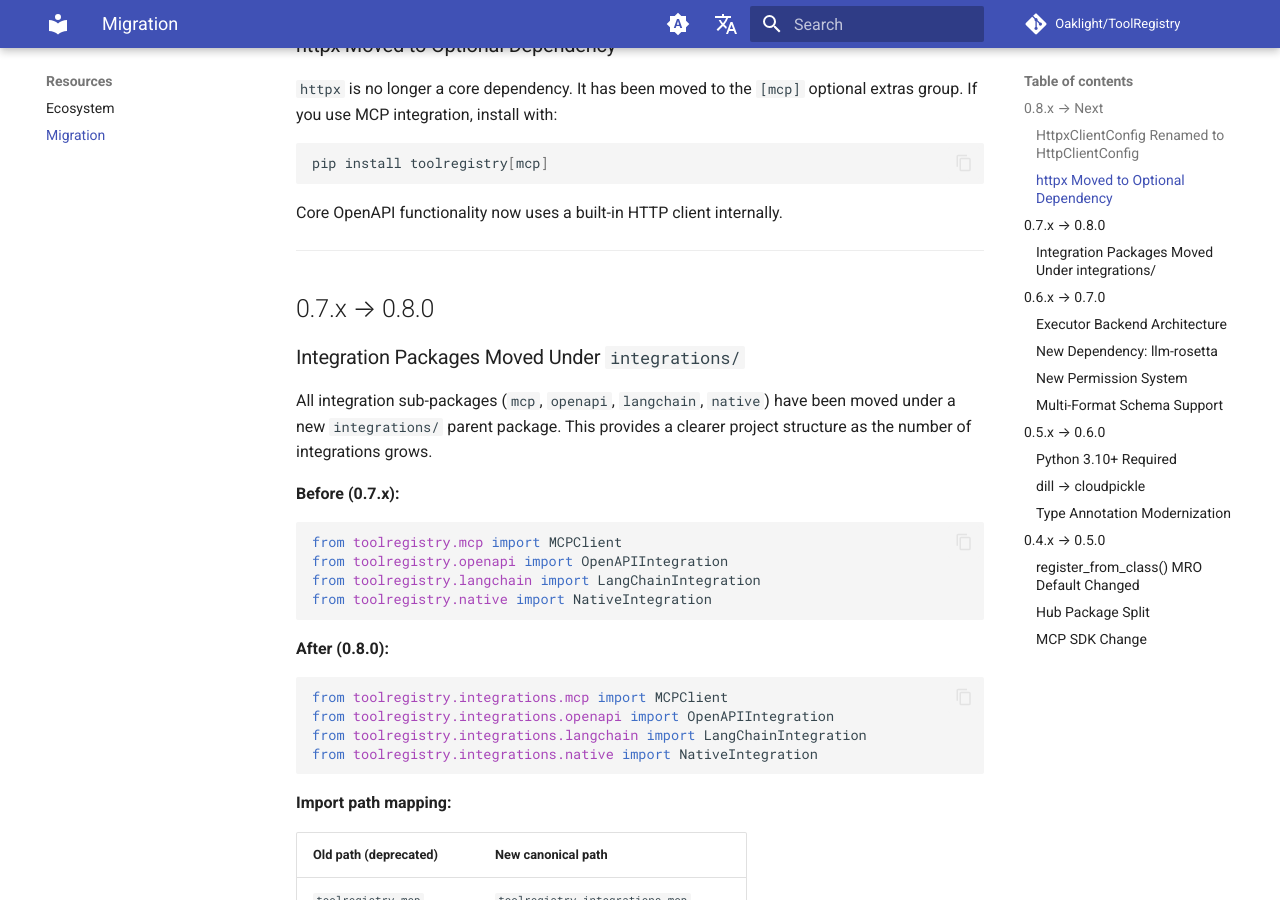
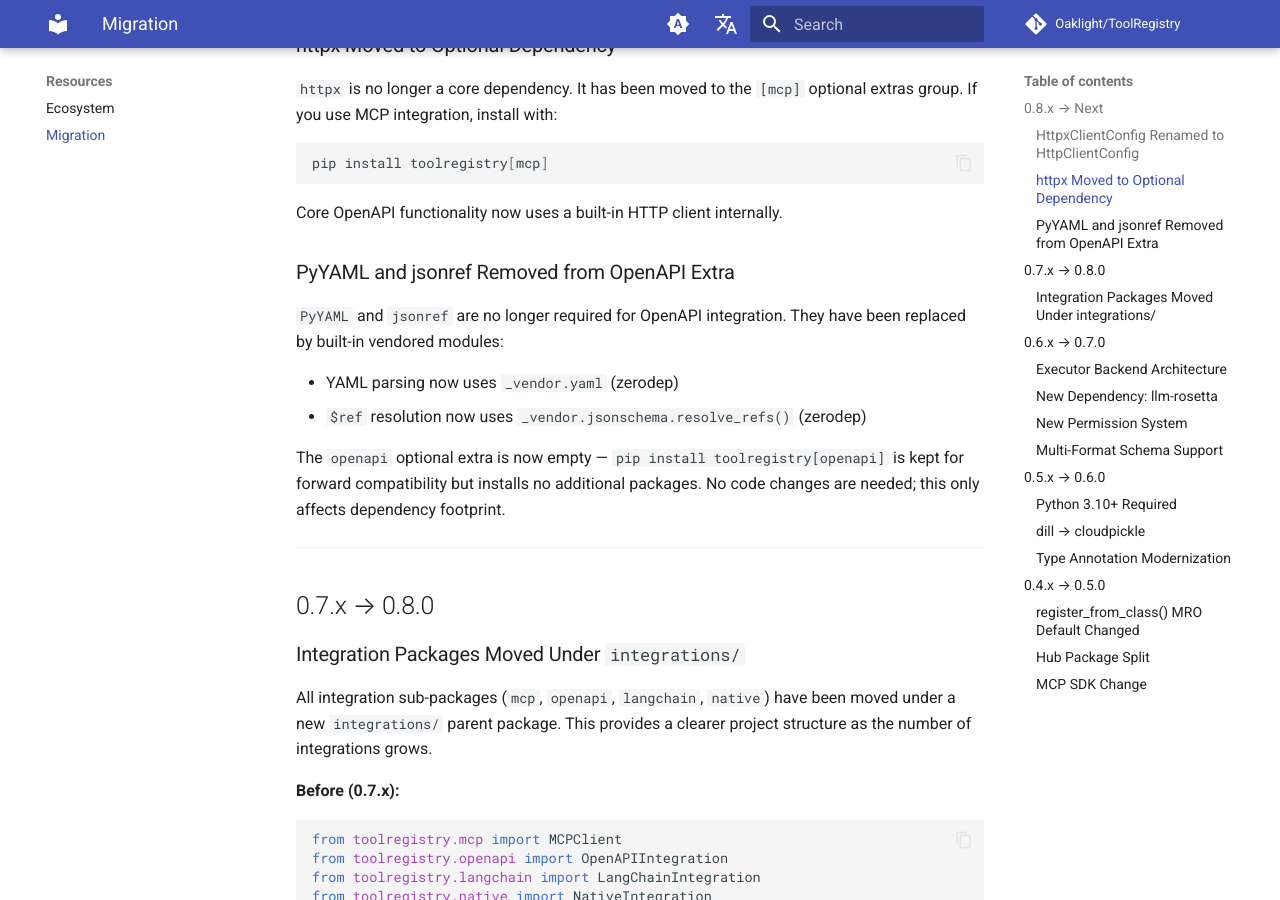
Before and after one commit to Oaklight/ToolRegistry, an MkDocs documentation site: the page built from docs/migration.md, in a window 1280 px wide and 900 px high, scrolled down 718 px. Built offline with MkDocs 1.6.1 and Material for MkDocs 9.7.7, drawn with Linux system fonts in a browser that asks for light colours; comment, search, counter and statistics services are not loaded.

Commit message:
docs: update installation and migration for PyYAML/jsonref removal

````diff
--- a/docs/migration.md
+++ b/docs/migration.md
@@ -33,6 +33,15 @@ pip install toolregistry[mcp]
 ```
 
 Core OpenAPI functionality now uses a built-in HTTP client internally.
+
+### PyYAML and jsonref Removed from OpenAPI Extra
+
+`PyYAML` and `jsonref` are no longer required for OpenAPI integration. They have been replaced by built-in vendored modules:
+
+- YAML parsing now uses `_vendor.yaml` (zerodep)
+- `$ref` resolution now uses `_vendor.jsonschema.resolve_refs()` (zerodep)
+
+The `openapi` optional extra is now empty — `pip install toolregistry[openapi]` is kept for forward compatibility but installs no additional packages. No code changes are needed; this only affects dependency footprint.
 
 ---
 
````
Also changed, not shown: docs/usage/installation.md (+3 -0 lines).
